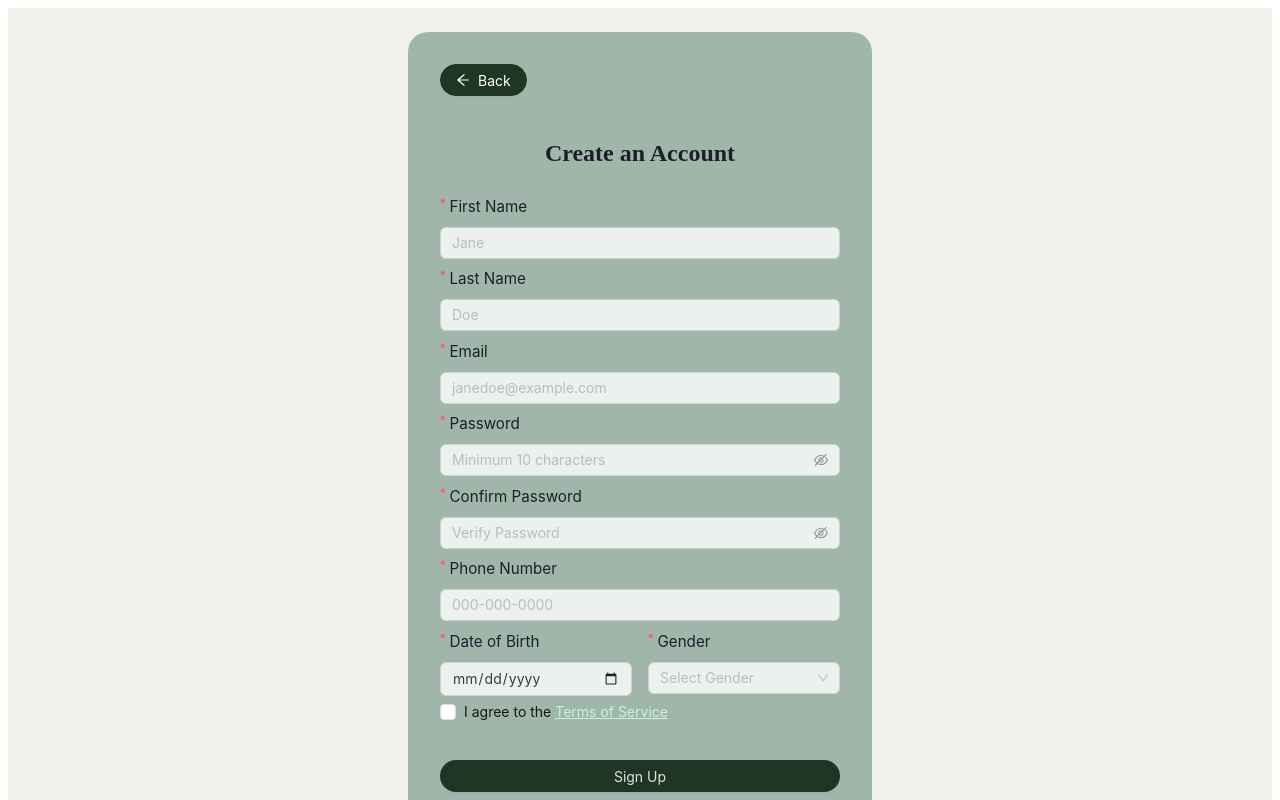
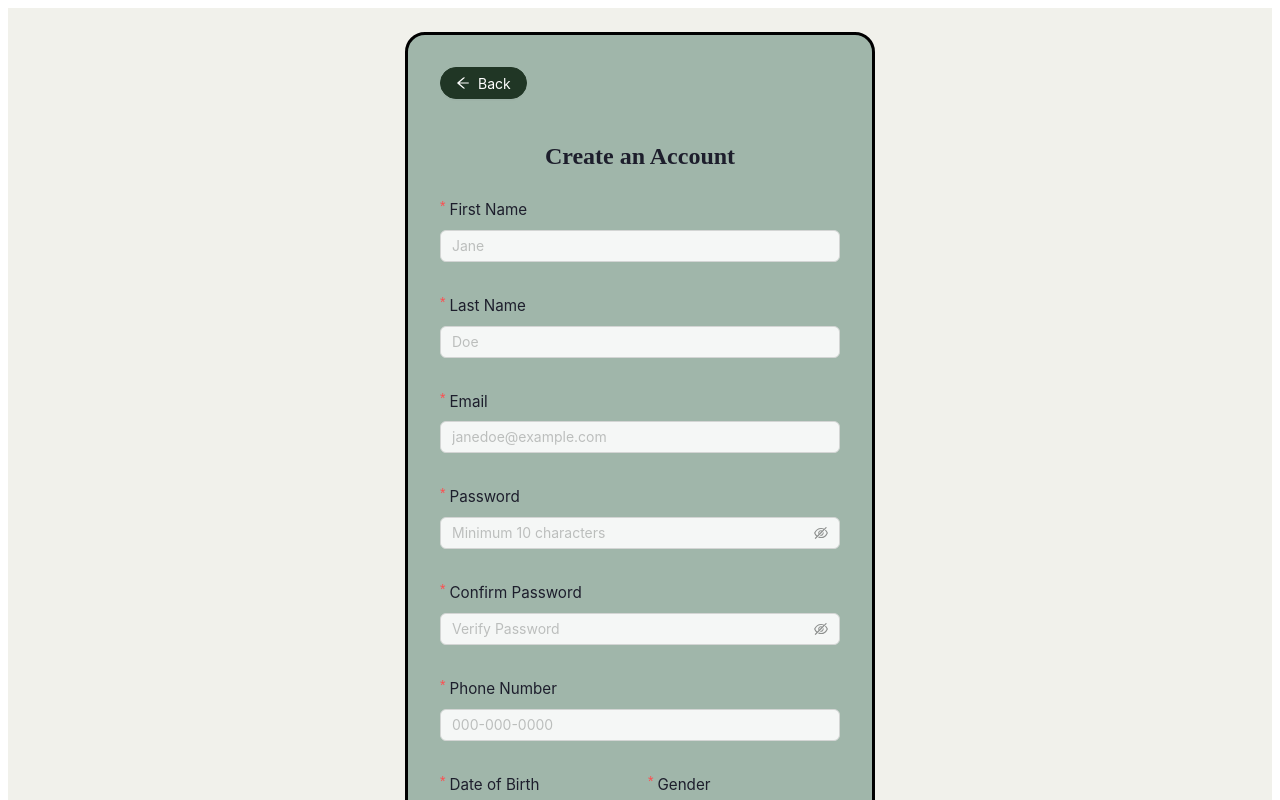
Before and after one commit to violetyousif/Methuselah, a Next.js app: page /register in a window 1280 px wide. Shown: the top 800 px of the page. Built offline with nearby package versions, Linux system fonts and the light colour scheme.

Commit message:
Integrated dark theme on further pages - Mohammad

```diff
--- a/src/pages/register.tsx
+++ b/src/pages/register.tsx
@@ -6,39 +6,42 @@
 // Date: 06/01/2025
 // Reformatted the code to simplify project's coding style.
 
-import React, { useState } from 'react';
-import { Form, Input, Button, Checkbox, Select } from 'antd';
-import Link from 'next/link';
-import { ArrowLeftOutlined } from '@ant-design/icons';
-import ModalTerms from '../components/TermsModal';
-import { useRouter } from 'next/router';
+// Modified by: Mohammad Hoque
+// Date: 06/02/2025
+// Description: Added dynamic dark mode theme support and enhanced phone formatting + form validation
 
+import React, { useState, useEffect } from 'react'
+import { Form, Input, Button, Checkbox, Select } from 'antd'
+import Link from 'next/link'
+import { ArrowLeftOutlined } from '@ant-design/icons'
+import ModalTerms from '../components/TermsModal'
+import { useRouter } from 'next/router'
 
-// Name: Violet Yousif
-// Date: 06/01/2025
-// Description: Function to format phone number input to US style (000-000-0000)
+// Dark mode theme state
+const getThemeFromBody = (): 'default' | 'dark' =>
+  (document?.body?.dataset?.theme as 'default' | 'dark') || 'default'
+
+// Format US-style phone number
 function formatPhoneNumber(value: string) {
-  // Remove all non-digit characters
-  const digits = value.replace(/\D/g, '');
-  // Format: 000-000-0000
-  if (digits.length === 10) {
-    return `${digits.slice(0,3)}-${digits.slice(3,6)}-${digits.slice(6,10)}`;
-  }
-  return value; // Return as is if not 10 digits
+  const digits = value.replace(/\D/g, '')
+  if (digits.length === 10) return `${digits.slice(0, 3)}-${digits.slice(3, 6)}-${digits.slice(6)}`
+  return value
 }
 
+function Register() {
+  const [form] = Form.useForm()
+  const [termsVisible, setTermsVisible] = useState(false)
+  const [errorMsg, setErrorMsg] = useState('')
+  const [theme, setTheme] = useState<'default' | 'dark'>('default')
+  const router = useRouter()
 
-  // Edited by: Violet Yousif
-  // Date: 06/01/2025
-  // Description: Edited function to fetch backend data, include
-  // error handling (make names lowercase, edited pw check, errorMsg, etc.)
-  // and to validate user doesn't already exist.
-function register() {
-  const [form] = Form.useForm();
-  const [termsVisible, setTermsVisible] = useState(false);
-  const [errorMsg, setErrorMsg] = useState('');
-  const router = useRouter();
+  // 🟢 Load current theme from <body data-theme>
+  useEffect(() => {
+    const currentTheme = getThemeFromBody()
+    setTheme(currentTheme)
+  }, [])
 
+  // 🟢 Form submit handler – sends data to backend
   const onFinish = async (values: any) => {
     try {
       const payload = {
@@ -48,34 +51,96 @@ function register() {
         phoneNum: values.phoneNum,
         dateOfBirth: values.dateOfBirth,
         gender: values.gender
-    };
-    // connect to backend API to register user
+      }
+
       const res = await fetch('http://localhost:8080/api/register', {
         method: 'POST',
         headers: { 'Content-Type': 'application/json' },
-      body: JSON.stringify(values)
-    });
+        body: JSON.stringify(payload)
+      })
 
-    const result = await res.json();
+      const result = await res.json()
+      if (!res.ok) throw new Error(result.message || 'Registration failed')
 
-    if (!res.ok) {
-      console.error('Server response:', result);
-      throw new Error(result.message || 'Registration failed');
+      router.push('/login') // 🔄 Redirect on success
+    } catch (error) {
+      if (!errorMsg) setErrorMsg('Registration failed. Please try again.')
+      console.error('ERROR - Registration failed: ', error)
     }
-    console.log('Registered successfully: ', result);
-    router.push('/login'); // Redirects to login page if registration is successful
+  }
 
-    } catch (error) {
-      if (!errorMsg) setErrorMsg('Registration failed. Please try again.');
-      console.error('ERROR - Registration failed: ', error);
+  // 🔧 Dynamic styles based on dark/light theme
+  const styles = {
+    page: {
+      backgroundColor: theme === 'dark' ? '#0f0f17' : '#F1F1EB',
+      minHeight: '100vh',
+      padding: '1.5rem'
+    },
+    card: {
+      maxWidth: 400,
+      margin: 'auto',
+      padding: '2rem',
+      backgroundColor: theme === 'dark' ? '#252525' : '#A0B6AA',
+      borderRadius: '20px',
+      border: '3px solid',
+      borderColor: theme === 'dark' ? '#4b5563' : '#000000'
+    },
+    backButton: {
+      marginBottom: '24px',
+      backgroundColor: theme === 'dark' ? '#4b5563' : '#203625',
+      color: 'white',
+      borderColor: theme === 'dark' ? '#4b5563' : '#203625',
+      borderRadius: '9999px'
+    },
+    header: {
+      color: theme === 'dark' ? '#F1F1EA' : '#1D1E2C',
+      textAlign: 'center' as const,
+      fontWeight: 'bold' as const
+    },
+    label: {
+      color: theme === 'dark' ? '#F1F1EA' : '#1D1E2C',
+      fontSize: '0.95rem',
+      marginTop: '0.5rem'
+    },
+    placeholderStyle: {
+      backgroundColor: theme === 'dark' ? '#2f2f2f' : '#ffffff',
+      color: theme === 'dark' ? '#F1F1EA' : '#1D1E2C',
+      borderColor: theme === 'dark' ? '#4b5563' : undefined,
+      opacity: 0.9
+    },
+    submitButton: {
+      marginTop: '8px',
+      width: '100%',
+      backgroundColor: theme === 'dark' ? '#4b5563' : '#203625',
+      color: '#ffffff',
+      borderRadius: '1rem'
+    },
+    loginRedirect: {
+      textAlign: 'center' as const,
+      color: theme === 'dark' ? '#F1F1EA' : '#1D1E2C'
+    },
+    linkColor: {
+      color: '#C9F4DC',
+      fontWeight: '600',
+      textDecoration: 'underline'
+    },
+    shortInputContainer: {
+      display: 'flex',
+      gap: '16px'
+    },
+    halfWidth: {
+      flex: 1.7,
+      minWidth: 0
+    },
+    submitContainer: {
+      marginTop: '16px'
     }
-  };
+  }
 
   return (
     <div style={styles.page}>
       <div style={styles.card}>
-
-        { /* Back Button */ }
+        {/* 🔙 Back to homepage */}
         <Link href="/">
           <Button icon={<ArrowLeftOutlined />} style={styles.backButton}>
             Back
@@ -85,141 +150,87 @@ function register() {
         <h2 style={styles.header}>Create an Account</h2>
 
         <Form form={form} name="register" layout="vertical" onFinish={onFinish}>
-
-          { /* First Name */ }
-          <Form.Item
-            style={ styles.rowSpacing }
-            label={<span style={ styles.label }>First Name</span>}
-            name="firstName"
-            rules={[
+          {/* 📝 Basic input fields */}
+          <Form.Item label={<span style={styles.label}>First Name</span>} name="firstName" rules={[
             { required: true, message: 'Please enter your first name' },
-              { pattern: /^[A-Za-z\s'-]+$/, message: "Only letters, dashes, spaces, and apostrophes are allowed" }
-            ]}
-          >
+            { pattern: /^[A-Za-z\s'-]+$/, message: "Only letters, dashes, spaces, and apostrophes allowed" }
+          ]}>
             <Input placeholder="Jane" style={styles.placeholderStyle} />
           </Form.Item>
 
-          { /* Last Name */ }
-          <Form.Item
-            style={ styles.rowSpacing }
-            label={<span style={styles.label}>Last Name</span>}
-            name="lastName"
-            rules={[
+          <Form.Item label={<span style={styles.label}>Last Name</span>} name="lastName" rules={[
             { required: true, message: 'Please enter your last name' },
-              { pattern: /^[A-Za-z\s'-]+$/, message: "Only letters, dashes, spaces, and apostrophes are allowed" }
-            ]}
-          >
+            { pattern: /^[A-Za-z\s'-]+$/, message: "Only letters, dashes, spaces, and apostrophes allowed" }
+          ]}>
             <Input placeholder="Doe" style={styles.placeholderStyle} />
           </Form.Item>
 
-          {/* Valid Email */}
-          <Form.Item
-            style={ styles.rowSpacing }
-            label={<span style={styles.label}>Email</span>}
-            name="email"
-            rules={[
+          <Form.Item label={<span style={styles.label}>Email</span>} name="email" rules={[
             { required: true, message: 'Please enter your email' },
-              { type: 'email', message: 'Please enter a valid email' }
-            ]}
-          >
+            { type: 'email', message: 'Enter a valid email' }
+          ]}>
             <Input placeholder="janedoe@example.com" style={styles.placeholderStyle} />
           </Form.Item>
 
-          {/* Set password input to require at least 10 characters, 1 number, 1 special char, 1 uppercase, 1 lowercase */}
-          <Form.Item
-            style={ styles.rowSpacing }
-            label={<span style={styles.label}>Password</span>}
-            name="password"
-            rules={[
+          {/* 🔐 Password + confirm password fields */}
+          <Form.Item label={<span style={styles.label}>Password</span>} name="password" rules={[
             { required: true, message: 'Please enter a secure password' },
-              { min: 10, message: 'Password must be at least 10 characters long' },
-              { pattern: /.*\d.*/, message: 'Password must contain at least one number' },
-              { pattern: /.*[A-Z].*/, message: 'Password must contain at least one uppercase letter' },
-              { pattern: /.*[a-z].*/, message: 'Password must contain at least one lowercase letter' },
-              { pattern: /.*[!@#$%*].*/, message: 'Password must contain at least one special character (!,@,#,$,%,*)' },
-              { pattern: /^[^\\'"<>`]*$/, message: 'Password cannot contain \\, \', ", <, >, or ` characters' }
-            ]}
-          >
-            <Input.Password type="password" placeholder="Minimum 10 characters" style={styles.placeholderStyle} />
+            { min: 10, message: 'Minimum 10 characters' },
+            { pattern: /.*\d.*/, message: 'Must include number' },
+            { pattern: /.*[A-Z].*/, message: 'Must include uppercase letter' },
+            { pattern: /.*[a-z].*/, message: 'Must include lowercase letter' },
+            { pattern: /.*[!@#$%*].*/, message: 'Must include special char (!,@,#,$,%,*)' }
+          ]}>
+            <Input.Password placeholder="Minimum 10 characters" style={styles.placeholderStyle} />
           </Form.Item>
 
-          { /* Confirm Password */}
-          <Form.Item
-            style={ styles.rowSpacing }
-            label={<span style={styles.label}>Confirm Password</span>}
-            name="confirmPassword"
-            dependencies={['password']}
-            rules={[
+          <Form.Item label={<span style={styles.label}>Confirm Password</span>} name="confirmPassword" dependencies={['password']} rules={[
             { required: true, message: 'Please confirm your password' },
             ({ getFieldValue }) => ({
               validator(_, value) {
-                  if (!value || getFieldValue('password') === value) {
-                    return Promise.resolve();
-                  }
-                  return Promise.reject(new Error('Passwords do not match'));
+                return !value || getFieldValue('password') === value
+                  ? Promise.resolve()
+                  : Promise.reject('Passwords do not match')
               }
             })
-            ]}
-          >
+          ]}>
             <Input.Password placeholder="Verify Password" style={styles.placeholderStyle} />
           </Form.Item>
 
-          {/* Phone Number */}
-          <Form.Item
-            style={ styles.rowSpacing }
-            label={<span style={styles.label}>Phone Number</span>}
-            name="phoneNum"
-            rules={[
-              { required: true, message: 'Please enter your phone number' },
+          {/* 📞 Phone with dynamic formatting */}
+          <Form.Item label={<span style={styles.label}>Phone Number</span>} name="phoneNum" rules={[
+            { required: true, message: 'Enter phone number' },
             {
               validator: (_, value) => {
-                  const digits = value ? value.replace(/\D/g, '') : '';
-                  if (digits.length === 10) {
-                    return Promise.resolve();
-                  }
-                  return Promise.reject('Phone number must be exactly 10 digits');
+                const digits = value ? value.replace(/\D/g, '') : ''
+                return digits.length === 10
+                  ? Promise.resolve()
+                  : Promise.reject('Phone must be exactly 10 digits')
               }
             }
-            ]}
-          >
-            {/* Input field for phone number with formatting */}
+          ]}>
             <Input
               placeholder="000-000-0000"
               style={styles.placeholderStyle}
-              onBlur={e => {
-                const formatted = formatPhoneNumber(e.target.value);
-                form.setFieldsValue({ phoneNum: formatted });
-              }}
-              onChange={e => {
-                // Only allow up to 10 digits
-                const digits = e.target.value.replace(/\D/g, '').slice(0, 10);
-                let formatted = digits;
-                if (digits.length === 10) {
-                  formatted = formatPhoneNumber(digits);
-                }
-                form.setFieldsValue({ phoneNum: formatted });
+              onBlur={(e) => form.setFieldsValue({ phoneNum: formatPhoneNumber(e.target.value) })}
+              onChange={(e) => {
+                const digits = e.target.value.replace(/\D/g, '').slice(0, 10)
+                form.setFieldsValue({ phoneNum: formatPhoneNumber(digits) })
               }}
             />
           </Form.Item>
 
+          {/* 🎂 DOB & Gender side by side */}
           <div style={styles.shortInputContainer}>
-          { /* Date of Birth */}
-          <Form.Item
-            style={{ ...styles.rowSpacing, ...styles.halfWidth }} // half width for date of birth
-            label={<span style={styles.label}>Date of Birth</span>}
-            name="dateOfBirth"
-            rules={[{ required: true, message: 'Please enter your birth date' }]}
-          >
+            <Form.Item label={<span style={styles.label}>Date of Birth</span>} name="dateOfBirth" style={styles.halfWidth} rules={[
+              { required: true, message: 'Enter your birth date' }
+            ]}>
               <Input type="date" style={styles.placeholderStyle} />
             </Form.Item>
 
-          { /* Gender */}
-          <Form.Item
-            style={{ ...styles.rowSpacing, ...styles.halfWidth }} // half width for gender
-            label={<span style={styles.label}>Gender</span>}
-            name="gender"
-            rules={[{ required: true, message: 'Select Gender' }]}
-          >
+            <Form.Item label={<span style={styles.label}>Gender</span>} name="gender" style={styles.halfWidth} rules={[
+              { required: true, message: 'Select Gender' }
+            ]}>
               <Select placeholder="Select Gender" style={styles.placeholderStyle}>
                 <Select.Option value="female">Female</Select.Option>
                 <Select.Option value="male">Male</Select.Option>
@@ -229,30 +240,24 @@ function register() {
             </Form.Item>
           </div>
 
-          { /* Terms and Conditions Agreement */}
-          <Form.Item
-            name="agreedToTerms"
-            valuePropName="checked"
-            rules={[
+          {/* 📃 Terms Modal */}
+          <Form.Item name="agreedToTerms" valuePropName="checked" rules={[
             {
               validator: (_, value) =>
-                  value ? Promise.resolve() : Promise.reject('You must agree to the terms'),
-              },
-            ]}
-          >
+                value ? Promise.resolve() : Promise.reject('You must agree to the terms')
+            }
+          ]}>
             <Checkbox>
               I agree to the{' '}
-              <span
-                onClick={() => setTermsVisible(true)}
-                style={{ ...styles.linkColor, textDecoration: 'underline', cursor: 'pointer' }}
-              >
+              <span onClick={() => setTermsVisible(true)} style={styles.linkColor}>
                 Terms of Service
               </span>
             </Checkbox>
           </Form.Item>
+
           <ModalTerms visible={termsVisible} onClose={() => setTermsVisible(false)} />
 
-          { /* Submit Button */}
+          {/* 📩 Submit */}
           <Form.Item style={styles.submitContainer}>
             <Button type="primary" htmlType="submit" style={styles.submitButton}>
               Sign Up
@@ -260,88 +265,13 @@ function register() {
           </Form.Item>
         </Form>
 
-        { /* Redirect to Login Page */}
+        {/* 🔁 Redirect to Login */}
         <div style={styles.loginRedirect}>
           Already have an account? <Link href="/login" style={styles.linkColor}>Log In</Link>
         </div>
       </div>
     </div>
-  );
+  )
 }
 
-export default register;
-
-const styles = {
-  page: {
-    backgroundColor: '#F1F1EB',
-    minHeight: '100vh',
-    padding: '1.5rem'
-  },
-  card: {
-    maxWidth: 400,
-    margin: 'auto',
-    padding: '2rem',
-    backgroundColor: '#A0B6AA',
-    borderRadius: '20px',
-  },
-  rowSpacing: {
-    marginBottom: '0.6px'
-  },
-  backButton: {
-    marginBottom: '24px',
-    backgroundColor: '#203625',
-    color: 'white',
-    borderColor: '#203625',
-    borderRadius: '9999px'
-  },
-  header: {
-    color: '#1D1E2C',
-    textAlign: 'center' as const,
-    fontWeight: 'bold' as const
-  },
-  label: {
-    color: '#1D1E2C',
-    fontSize: '0.95rem',
-    display: 'block',
-    alignItems: 'center',
-    gap: '0.25rem',  // spacing between input boxes
-    marginTop: '0.5rem',  // space below the label and input box
-  },
-  placeholderStyle: {
-    opacity: 0.8,     // Text transparency in input fields
-    color: '#1D1E2C'
-  },
-  shortInputContainer: {
-    display: 'flex',
-    gap: '16px', // space between fields
-  },
-  halfWidth: {
-    flex: 1.7,
-    minWidth: 0,
-  },
-  checkBoxlabel: {
-    color: '#1D1E2C',
-    fontSize: '0.95rem',
-    display: 'flex',
-    alignItems: 'center',
-    gap: '0.5rem',  // spacing between checkbox and label
-  },
-  submitContainer: {
-    textAlign: 'center' as const
-  },
-  submitButton: {
-    marginTop: '8px',
-    width: '100%',
-    backgroundColor: '#203625',
-    color: '#e0e0e0',
-    borderRadius: '1rem'
-  },
-  linkColor: {
-    color: '#C9F4DC',
-    Weight: '600' as const,
-    textDecoration: 'underline' as const,
-  },
-  loginRedirect: {
-    textAlign: 'center' as const
-  }
-} as const;
+export default Register
```
Also changed, not shown: src/pages/chatBot.tsx (+37 -19 lines), src/pages/login.tsx (+68 -64 lines), src/pages/profile.tsx (+33 -21 lines). Lines whose indentation alone changed are shown as unchanged.
